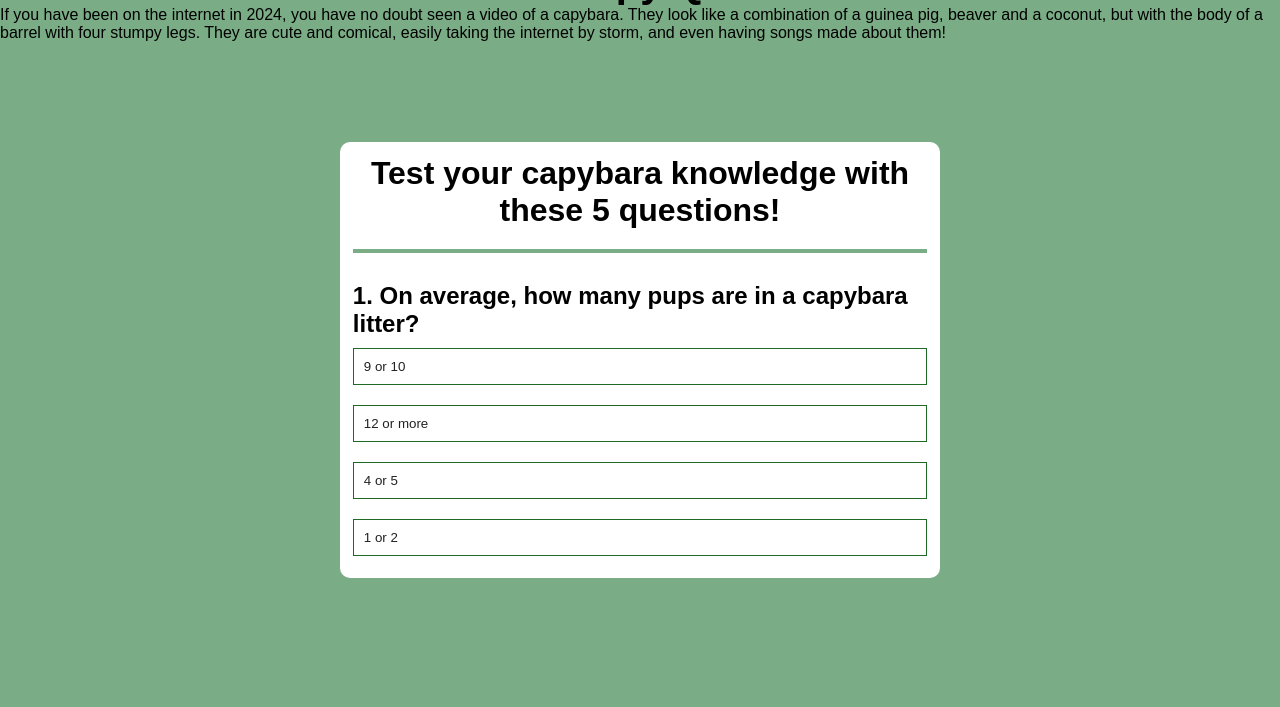
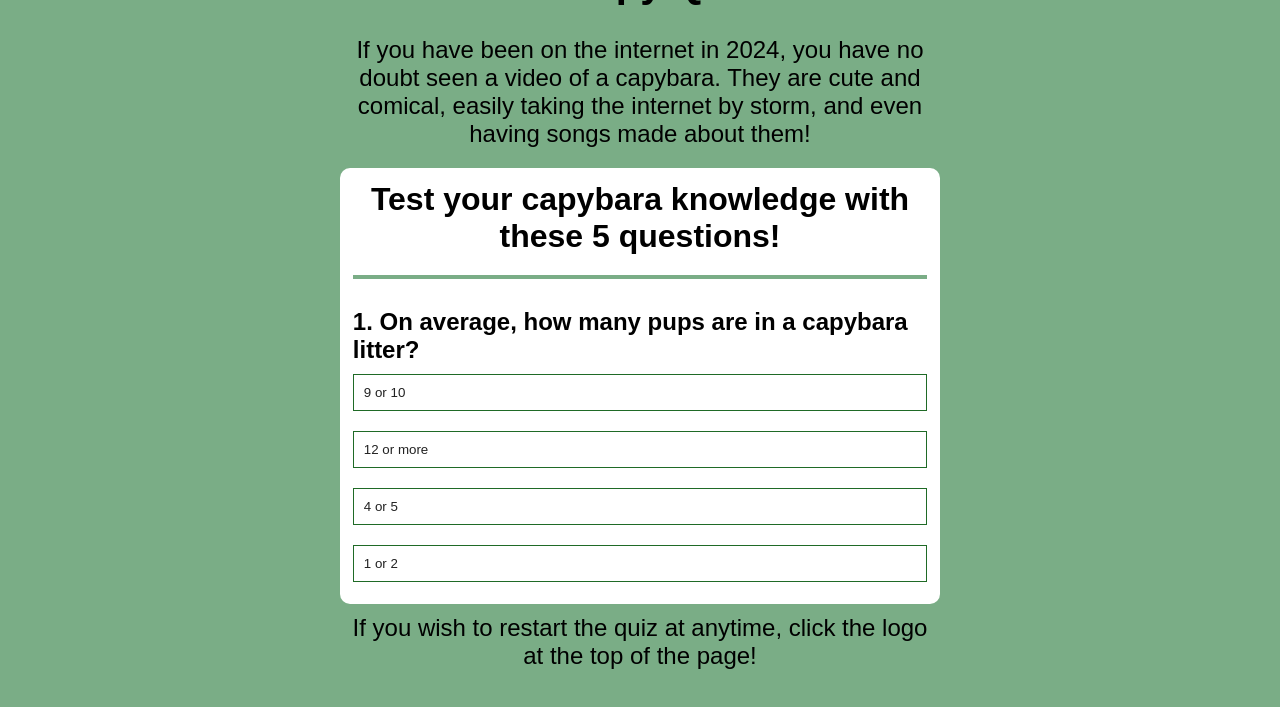
Before and after one commit to kayla-exe/capy-quiz, a plain HTML site: page index.html in a window 1280 px wide. Shown: the part 93-800 px from the top of the page. Drawn offline with Linux system fonts and the light colour scheme; a web font is replaced by a local one.

Commit message:
Add restart info, as well as style p elements

```diff
--- a/assets/css/style.css
+++ b/assets/css/style.css
@@ -20,13 +20,22 @@ body {
     padding-right: 5px;
 }
 
+.capy-intro {
+    width: 90%;
+    max-width: 600px;
+    margin: 0 auto auto;
+    text-align: center;
+    font-size: 1.5rem;
+    padding-top: 30px;
+}
+
 /* game area block */
 .game-area {
     background-color: #fff;
     box-sizing: border-box;
     width: 90%;
     max-width: 600px;
-    margin: 100px auto auto;
+    margin: 20px auto auto;
     padding: 1%;
     border-radius: 10px;
 }
@@ -110,6 +119,15 @@ body {
     background: #f4581e;
 }
 
+.restart-info {
+    width: 90%;
+    max-width: 600px;
+    margin: 0 auto auto;
+    text-align: center;
+    font-size: 1.5rem;
+    padding-top: 10px;
+}
+
 /* media queries */
 
 @media (max-width: 414px) {
--- a/index.html
+++ b/index.html
@@ -15,9 +15,8 @@
     <h1 class="heading">
         <img class="logo" src="assets/images/logo/capybara (2).png" alt="logo">Capy Quiz
     </h1>
-    <p class="capy-intro">If you have been on the internet in 2024, you have no doubt seen a video of a capybara. They look like
-        a combination of a guinea pig, beaver and a coconut, but with the body of a barrel with four stumpy legs. They are cute and comical,
-        easily taking the internet by storm, and even having songs made about them!
+    <p class="capy-intro">If you have been on the internet in 2024, you have no doubt seen a video of a capybara. They are cute and comical,
+    easily taking the internet by storm, and even having songs made about them!
     </p>
 
     <div class="game-area">
@@ -34,6 +33,8 @@
         <button id="next-btn">Next question</button>
     </div>
 
+    <p class="restart-info">If you wish to restart the quiz at anytime, click the logo at the top of the page!</p>
+
     <script src="assets/js/script.js"></script>
 </body>
 </html>
```
